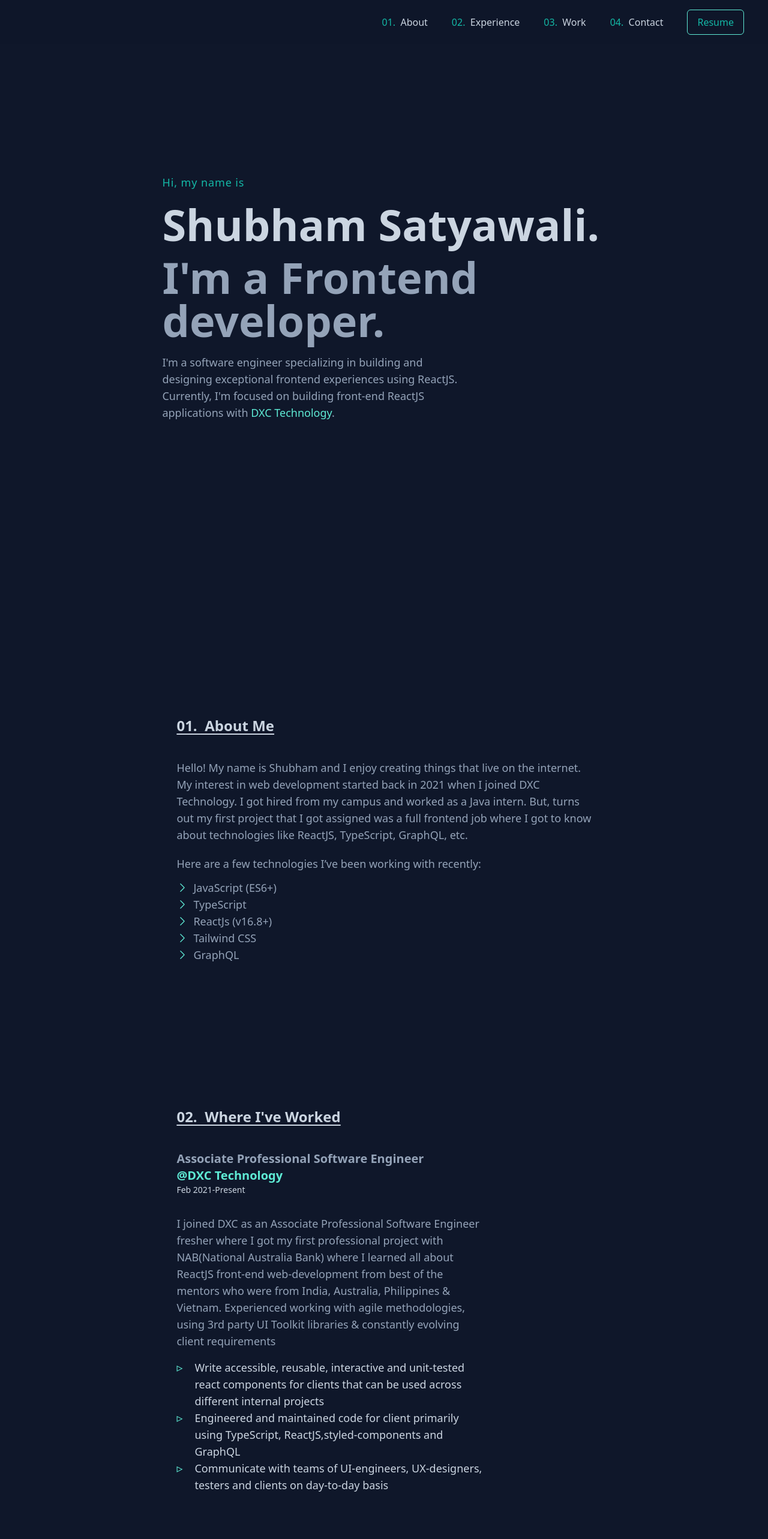
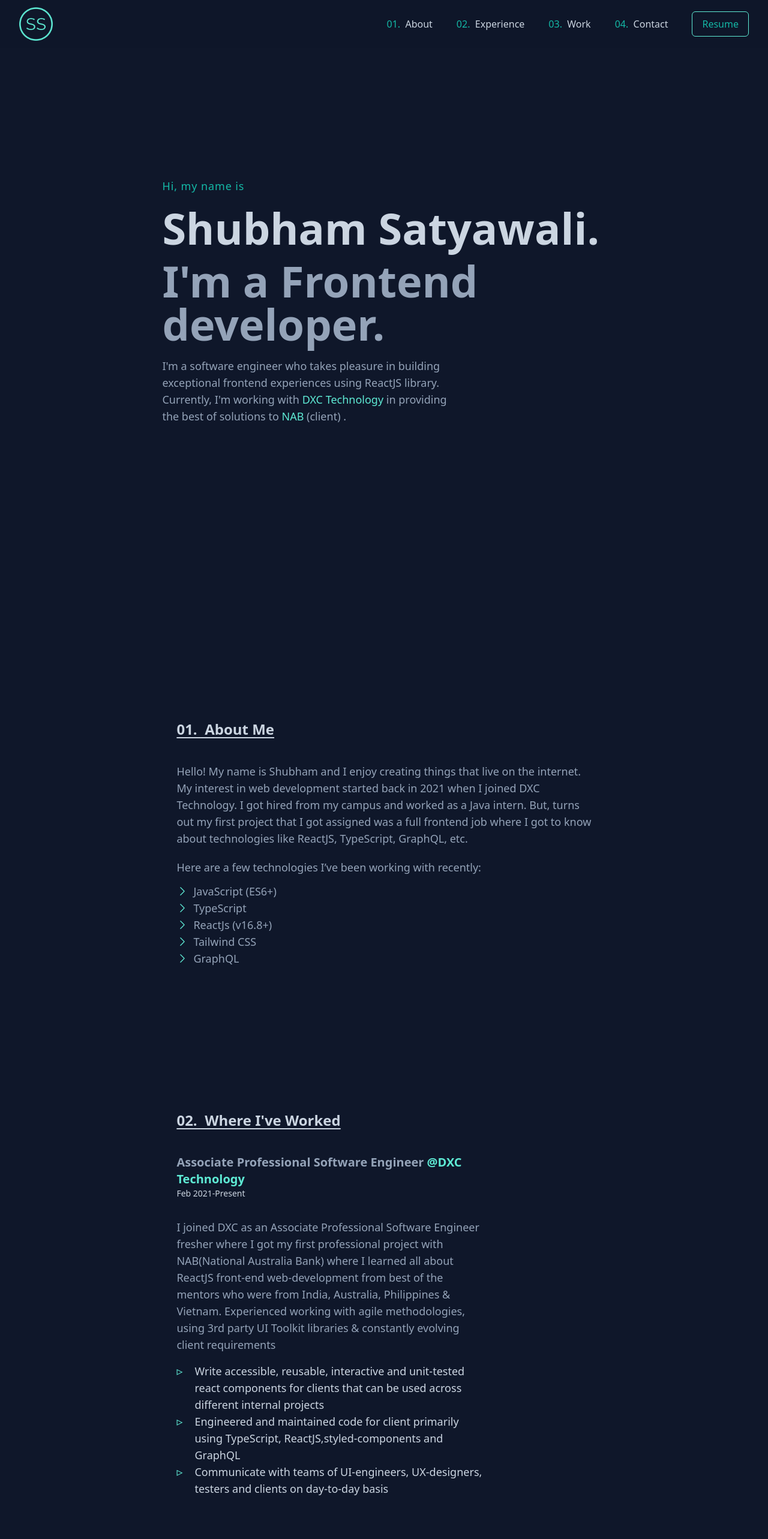
Before and after one commit to Shubham052000/portfolio-web-app, a React (Vite) app: page / in a window 1280 px wide. Shown: the top 2566 px of the page at 60% size. Built offline with nearby package versions, Linux system fonts and the light colour scheme.

Commit message:
Adding favicon and logo to the website completing it

```diff
--- a/index.html
+++ b/index.html
@@ -3,7 +3,7 @@
   <head>
     <meta charset="UTF-8" />
     <!--TODO: Add favicon in href -->
-    <link rel="icon" type="image/svg+xml" href="" />
+    <link rel="icon" type="image/svg+xml" href="src/static/logo.png" />
     <meta name="viewport" content="width=device-width, initial-scale=1.0" />
     <title>Shubham Satyawali</title>
   </head>
--- a/src/App.tsx
+++ b/src/App.tsx
@@ -9,7 +9,7 @@ import Projects from "./components/Projects";
 function App() {
   return (
     <>
-      <div className="bg-background text-primary">
+      <div id="main" className="bg-background text-primary">
         <Header />
         <div className="p-6 mt-40 text-secondary lg:mt-48">
           <MainPage />
--- a/src/components/Experience.tsx
+++ b/src/components/Experience.tsx
@@ -26,9 +26,14 @@ const Experience = () => {
             <span className="text-xl font-semibold text-">{job.position} </span>
             <a
               href={job.url}
-              className="text-xl text-accented-high font-semibold inline-block "
+              className="text-xl group text-accented-high transition-all duration-300 ease-in-out font-semibold"
+              target="_blank"
             >
-              @{job.title}
+              {" "}
+              @
+              <span className="bg-left-bottom bg-gradient-to-r from-accented-high to-accented-high bg-[length:0%_1px] bg-no-repeat group-hover:bg-[length:100%_1px] transition-all duration-300 ease-out">
+                {job.title}
+              </span>
             </a>
             <span className="block mb-8 text-sm text-primary">
               {job.tenure}
--- a/src/components/Footer.tsx
+++ b/src/components/Footer.tsx
@@ -8,11 +8,13 @@ const Footer = () => {
         </span>{" "}
         Design inspired from{" "}
         <a
+          className="group text-accented-high transition-all duration-300 ease-in-out"
           href="https://github.com/bchiang7/v4"
           target="_blank"
-          className="text-accented-high hover:underline underline-offset-4"
         >
-          Brittany Chiang
+          <span className="bg-left-bottom bg-gradient-to-r from-accented-high to-accented-high bg-[length:0%_1px] bg-no-repeat group-hover:bg-[length:100%_1px] transition-all duration-300 ease-out">
+            Brittany Chiang
+          </span>
         </a>
       </p>
     </footer>
--- a/src/components/Header.tsx
+++ b/src/components/Header.tsx
@@ -2,16 +2,17 @@ import resume from "../static/resume.pdf";
 
 const Header = () => {
   return (
-    <nav className="sticky top-0 z-10 text-primary flex justify-end p-4 bg-background bg-opacity-90 px-10">
+    <nav className="sticky top-0 z-10 text-primary flex justify-between items-center bg-background bg-opacity-90 px-8 py-3">
+      <a href="#main">
+        <img src="src/static/logo.png" className="w-14" />
+      </a>
+
       <div className="text-md flex gap-10 items-center">
         <a href="#about" className="hover:text-accented-low duration-150">
           <span className="text-accented-low">01. &nbsp;</span>About
         </a>
 
-        <a
-          href="#experience"
-          className="hover:text-accented-low  duration-150 "
-        >
+        <a href="#experience" className="hover:text-accented-low duration-150">
           <span className="text-accented-low">02. &nbsp;</span>Experience
         </a>
         <a href="#work" className=" hover:text-accented-low duration-150">
--- a/src/components/MainPage.tsx
+++ b/src/components/MainPage.tsx
@@ -12,9 +12,9 @@ const MainPage = () => {
           <h3 className="text-7xl font-bold mb-5">I'm a Frontend developer.</h3>
 
           <p className="text-lg w-4/5 lg:w-2/3">
-            I'm a software engineer specializing in building and designing
-            exceptional frontend experiences using ReactJS. Currently, I'm
-            focused on building front-end ReactJS applications with{" "}
+            I'm a software engineer who takes pleasure in building exceptional
+            frontend experiences using ReactJS library. Currently, I'm working
+            with{" "}
             <a
               className="group text-accented-high transition-all duration-300 ease-in-out"
               href="https://dxc.com/us/en/"
@@ -23,8 +23,18 @@ const MainPage = () => {
               <span className="bg-left-bottom bg-gradient-to-r from-accented-high to-accented-high bg-[length:0%_1px] bg-no-repeat group-hover:bg-[length:100%_1px] transition-all duration-300 ease-out">
                 DXC Technology
               </span>
-            </a>
-            .
+            </a>{" "}
+            in providing the best of solutions to{" "}
+            <a
+              href="https://www.nab.com.au/"
+              target="_blank"
+              className="group text-accented-high transition-all duration-300 ease-in-out"
+            >
+              <span className="bg-left-bottom bg-gradient-to-r from-accented-high to-accented-high bg-[length:0%_1px] bg-no-repeat group-hover:bg-[length:100%_1px] transition-all duration-300 ease-out">
+                NAB
+              </span>
+            </a>{" "}
+            (client) .
           </p>
         </>
       </section>
--- a/src/components/ProjectComponent.tsx
+++ b/src/components/ProjectComponent.tsx
@@ -36,7 +36,7 @@ const ProjectComponent = ({ data }: { data: dataObject }) => {
           })}
         </div>
       </div>
-      <a href={data.sourceCode} target="_blank">
+      <a href={data.liveDemo} target="_blank">
         <img
           src={data.image}
           className="object-cover h-56 w-96 basis-1/3 rounded-lg hover:scale-110 duration-300"
--- a/src/static/projectData.json
+++ b/src/static/projectData.json
@@ -35,7 +35,7 @@
   {
     "id": 120,
     "title": "Aniyo",
-    "image": "https://user-images.githubusercontent.com/31250818/204084922-2c33a184-a54a-4ecd-997b-be6ef5a5ff41.png",
+    "image": "https://raw.githubusercontent.com/Shubham052000/ReactJS/main/4-aniyo/screenshots/Screenshot%20from%202023-02-25%2017-43-12.png",
     "toolsUsed": [
       "JavaScript",
       "React",
@@ -44,7 +44,7 @@
       "React-Router"
     ],
     "sourceCode": "https://github.com/Shubham052000/ReactJS/tree/main/4-aniyo",
-    "liveDemo": "",
+    "liveDemo": "https://github.com/Shubham052000/ReactJS/tree/main/4-aniyo",
     "description": "An application for animeheads: visit Aniyo and find and share your favorite anime through the autosuggest search option or through a variety of curated sections like Top anime of all time, Currently airing anime and Upcoming anime, built with the following tools."
   }
 ]
```
Also changed, not shown: src/static/logo.png (added).
